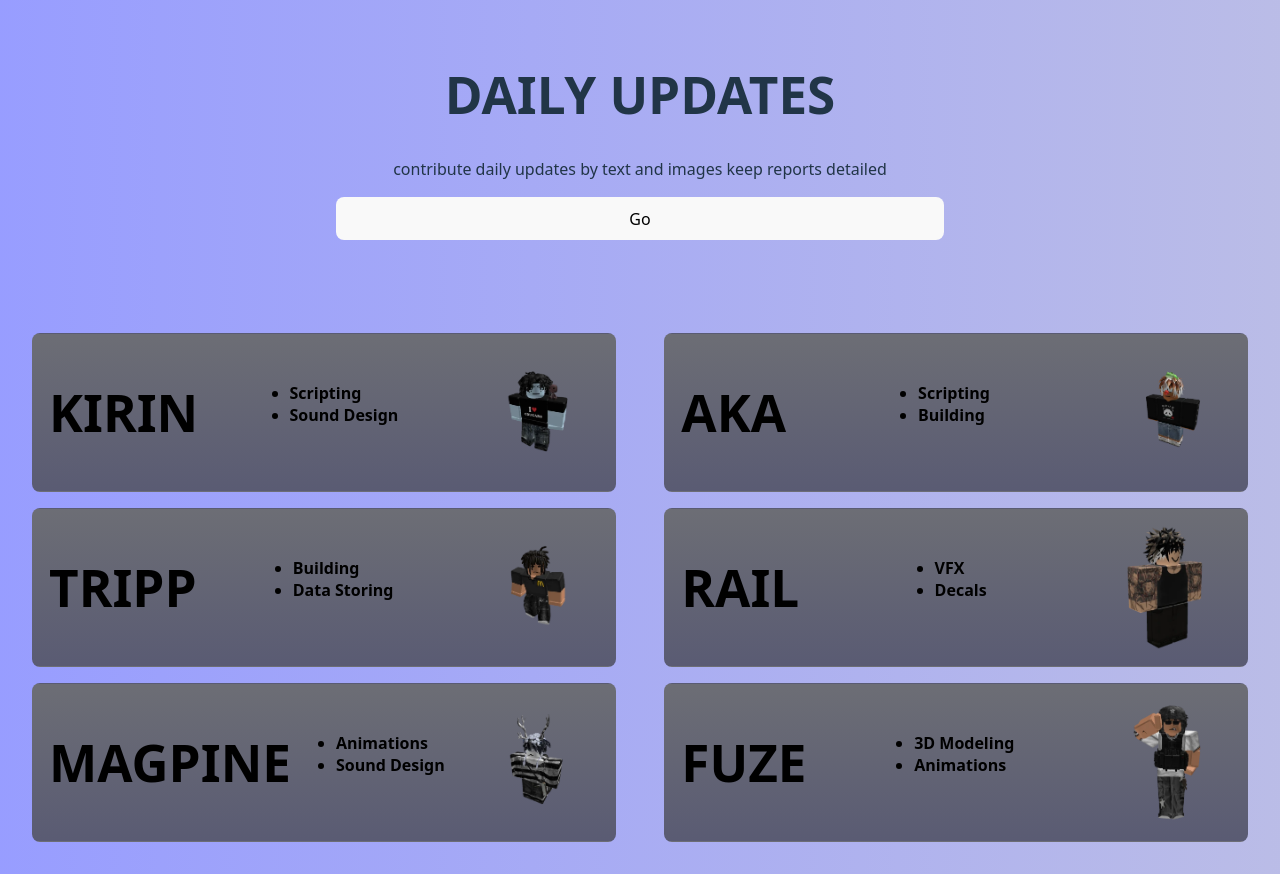
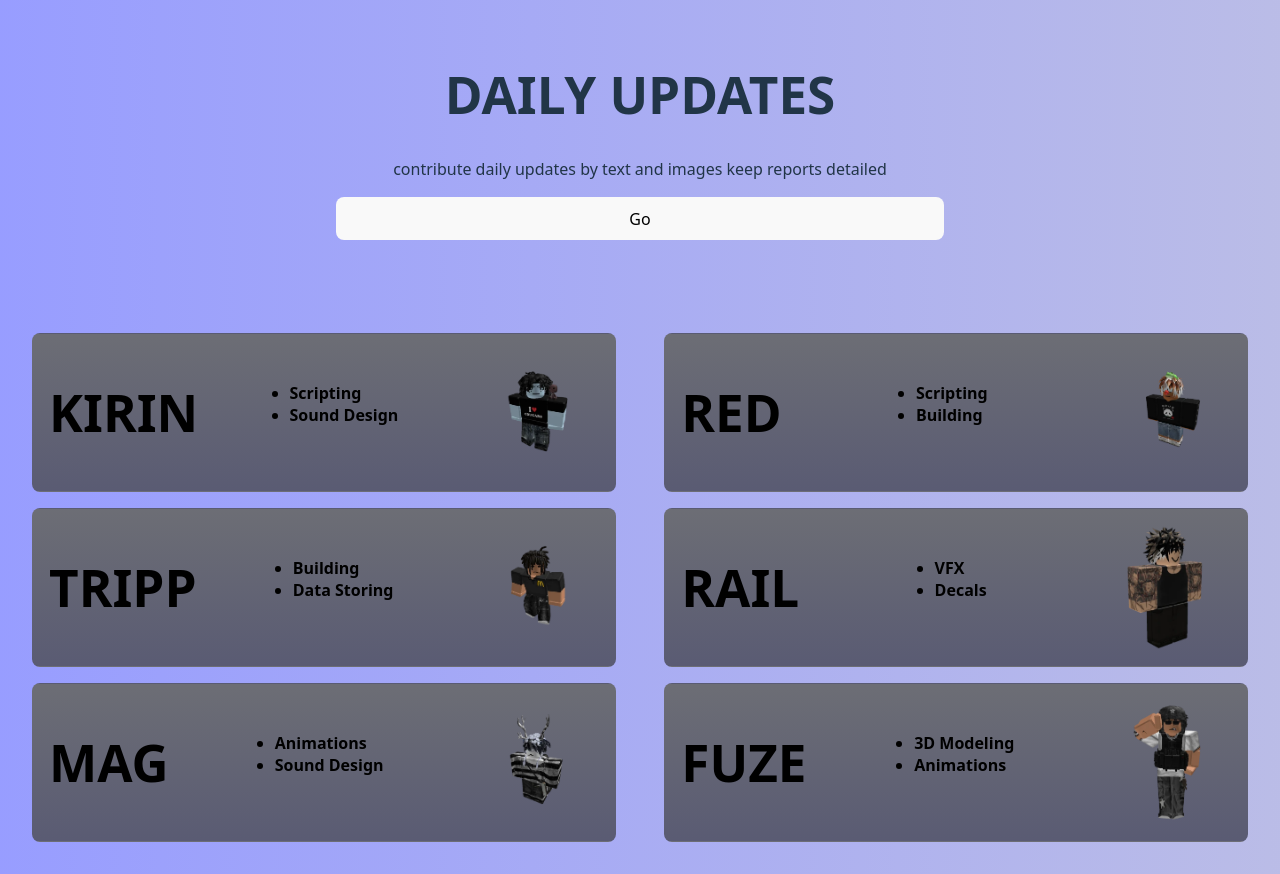
Before and after one commit to REdR0bbin2E/UpdateWebsite, a React (Vite) app in the folder Roblox-Daily-Updates/: page / in a window 1280 px wide. Built offline with nearby package versions, Linux system fonts and the light colour scheme.

Commit message:
updated the ui added some animations

```diff
--- a/Roblox-Daily-Updates/package.json
+++ b/Roblox-Daily-Updates/package.json
@@ -10,8 +10,10 @@
     "preview": "vite preview"
   },
   "dependencies": {
+    "framer-motion": "^12.19.1",
     "react": "^19.1.0",
-    "react-dom": "^19.1.0"
+    "react-dom": "^19.1.0",
+    "react-modal": "^3.16.3"
   },
   "devDependencies": {
     "@eslint/js": "^9.25.0",
--- a/Roblox-Daily-Updates/src/App.jsx
+++ b/Roblox-Daily-Updates/src/App.jsx
@@ -2,6 +2,7 @@ import { useState } from 'react'
 import reactLogo from './assets/react.svg'
 import viteLogo from '/vite.svg'
 import './App.css'
+import { AnimatePresence, motion } from 'framer-motion'
 import FuuzynImage from '../src/assets/Roblox-avatars/FuuzynT.webp'
 import RedRobbin23Image from '../src/assets/Roblox-avatars/RedRobbin23T.webp'
 import MagpineImage from '../src/assets/Roblox-avatars/MagpineT.webp'
@@ -13,10 +14,10 @@ import PurpTrippImage from '../src/assets/Roblox-avatars/PurpTrippT.webp'
 const developers = [{
   name: "Kirin", roles: ["Scripting", "Sound Design"], profilePicture: WhyKirinImage
 },
-{ name: "Aka", roles: ["Scripting", "Building"], profilePicture: RedRobbin23Image },
+{ name: "Red", roles: ["Scripting", "Building"], profilePicture: RedRobbin23Image },
 { name: "Tripp", roles: ["Building", "Data Storing"], profilePicture: PurpTrippImage },
 { name: "Rail", roles: ["VFX", "Decals"], profilePicture: RaillizeImage },
-{ name: "Magpine", roles: ["Animations", "Sound Design"], profilePicture: MagpineImage },
+{ name: "Mag", roles: ["Animations", "Sound Design"], profilePicture: MagpineImage },
 { name: "Fuze", roles: ["3D Modeling", "Animations"], profilePicture: FuuzynImage }];
 
 function App() {
@@ -33,7 +34,7 @@ function App() {
 
           {/*Add calendar component here*/}
 
-          <button style={{ marginBottom: "5%", width: "50%" }}>Go</button>  {/*Button that redirects to date selected */}
+          <motion.button whileHover={{ backgroundColor: "#646cff" }} style={{ marginBottom: "5%", width: "50%" }}>Go</motion.button>  {/*Button that redirects to date selected */}
 
         </div>
 
@@ -50,7 +51,7 @@ function App() {
         }}>
           {developers.map((_, index) => (
 
-            <button className='BackgroundDeveloper'
+            <motion.button whileHover={{ scale: 1.1 }} initial={{ opacity: 0.5 }} animate={{ opacity: 1 }} className='BackgroundDeveloper'
               key={index}
               style={{
                 width: "48%",
@@ -76,7 +77,7 @@ function App() {
               </ul>
 
               <img style={{ borderRadius: 50, width: 125, height: 125 }} src={developers[index].profilePicture} />
-            </button>
+            </motion.button>
 
 
           ))}
```
Also changed, not shown: 1 other file (tests, documents, lock files or other folders).
